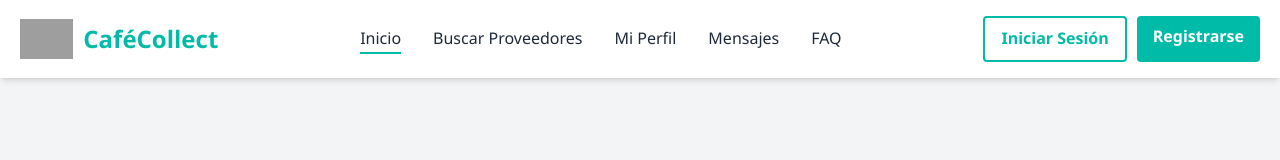
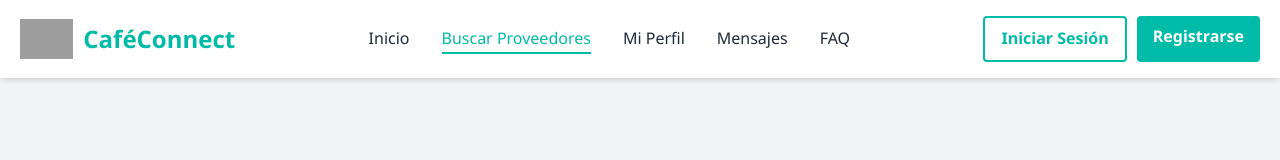
Before and after one commit to YaelAguilar/cafe-backend-react, a React (Vite) app: page /search in a window 1280 px wide. Shown: the top 160 px of the page. Built offline with nearby package versions, Linux system fonts and the light colour scheme; grey boxes are pictures that could not be loaded.

Commit message:
[FIX]  header state

```diff
--- a/src/components/Header.jsx
+++ b/src/components/Header.jsx
@@ -1,14 +1,20 @@
 "use client"
 
 import { useState } from "react"
-import { Link } from "react-router-dom"
+import { Link, useLocation } from "react-router-dom"
 import { Menu } from "lucide-react"
 
 function Header() {
   const [isMenuOpen, setIsMenuOpen] = useState(false)
+  const location = useLocation() // Obtener la ubicación actual
 
   const toggleMenu = () => {
     setIsMenuOpen(!isMenuOpen)
+  }
+
+  // Función para determinar si un link está activo
+  const isActive = (path) => {
+    return location.pathname === path
   }
 
   return (
@@ -20,7 +26,7 @@ function Header() {
             alt="Logo"
             className="h-10 mr-2.5"
           />
-          <h1 className="text-2xl font-bold text-teal-500">CaféCollect</h1>
+          <h1 className="text-2xl font-bold text-teal-500">CaféConnect</h1>
         </div>
 
         <nav className="hidden md:block">
@@ -28,7 +34,9 @@ function Header() {
             <li className="mx-4">
               <Link
                 to="/"
-                className="text-gray-800 font-medium hover:text-teal-500 relative after:content-[''] after:absolute after:bottom-[-5px] after:left-0 after:w-full after:h-0.5 after:bg-teal-500"
+                className={`text-gray-800 font-medium hover:text-teal-500 relative after:content-[''] after:absolute after:bottom-[-5px] after:left-0 after:h-0.5 after:bg-teal-500 after:transition-all ${
+                  isActive("/") ? "text-teal-500 after:w-full" : "after:w-0 hover:after:w-full"
+                }`}
               >
                 Inicio
               </Link>
@@ -36,7 +44,9 @@ function Header() {
             <li className="mx-4">
               <Link
                 to="/search"
-                className="text-gray-800 font-medium hover:text-teal-500 relative after:content-[''] after:absolute after:bottom-[-5px] after:left-0 after:w-0 after:h-0.5 after:bg-teal-500 hover:after:w-full after:transition-all"
+                className={`text-gray-800 font-medium hover:text-teal-500 relative after:content-[''] after:absolute after:bottom-[-5px] after:left-0 after:h-0.5 after:bg-teal-500 after:transition-all ${
+                  isActive("/search") ? "text-teal-500 after:w-full" : "after:w-0 hover:after:w-full"
+                }`}
               >
                 Buscar Proveedores
               </Link>
@@ -44,7 +54,9 @@ function Header() {
             <li className="mx-4">
               <Link
                 to="/profile"
-                className="text-gray-800 font-medium hover:text-teal-500 relative after:content-[''] after:absolute after:bottom-[-5px] after:left-0 after:w-0 after:h-0.5 after:bg-teal-500 hover:after:w-full after:transition-all"
+                className={`text-gray-800 font-medium hover:text-teal-500 relative after:content-[''] after:absolute after:bottom-[-5px] after:left-0 after:h-0.5 after:bg-teal-500 after:transition-all ${
+                  isActive("/profile") ? "text-teal-500 after:w-full" : "after:w-0 hover:after:w-full"
+                }`}
               >
                 Mi Perfil
               </Link>
@@ -52,7 +64,9 @@ function Header() {
             <li className="mx-4">
               <Link
                 to="/messages"
-                className="text-gray-800 font-medium hover:text-teal-500 relative after:content-[''] after:absolute after:bottom-[-5px] after:left-0 after:w-0 after:h-0.5 after:bg-teal-500 hover:after:w-full after:transition-all"
+                className={`text-gray-800 font-medium hover:text-teal-500 relative after:content-[''] after:absolute after:bottom-[-5px] after:left-0 after:h-0.5 after:bg-teal-500 after:transition-all ${
+                  isActive("/messages") ? "text-teal-500 after:w-full" : "after:w-0 hover:after:w-full"
+                }`}
               >
                 Mensajes
               </Link>
@@ -60,7 +74,9 @@ function Header() {
             <li className="mx-4">
               <Link
                 to="/faq"
-                className="text-gray-800 font-medium hover:text-teal-500 relative after:content-[''] after:absolute after:bottom-[-5px] after:left-0 after:w-0 after:h-0.5 after:bg-teal-500 hover:after:w-full after:transition-all"
+                className={`text-gray-800 font-medium hover:text-teal-500 relative after:content-[''] after:absolute after:bottom-[-5px] after:left-0 after:h-0.5 after:bg-teal-500 after:transition-all ${
+                  isActive("/faq") ? "text-teal-500 after:w-full" : "after:w-0 hover:after:w-full"
+                }`}
               >
                 FAQ
               </Link>
@@ -92,27 +108,42 @@ function Header() {
         <div className="md:hidden">
           <ul className="flex flex-col absolute top-[80px] left-0 w-full bg-white p-4 shadow-md z-50">
             <li className="py-2">
-              <Link to="/" className="text-gray-800 font-medium hover:text-teal-500">
+              <Link
+                to="/"
+                className={`text-gray-800 font-medium hover:text-teal-500 ${isActive("/") ? "text-teal-500" : ""}`}
+              >
                 Inicio
               </Link>
             </li>
             <li className="py-2">
-              <Link to="/search" className="text-gray-800 font-medium hover:text-teal-500">
+              <Link
+                to="/search"
+                className={`text-gray-800 font-medium hover:text-teal-500 ${isActive("/search") ? "text-teal-500" : ""}`}
+              >
                 Buscar Proveedores
               </Link>
             </li>
             <li className="py-2">
-              <Link to="/profile" className="text-gray-800 font-medium hover:text-teal-500">
+              <Link
+                to="/profile"
+                className={`text-gray-800 font-medium hover:text-teal-500 ${isActive("/profile") ? "text-teal-500" : ""}`}
+              >
                 Mi Perfil
               </Link>
             </li>
             <li className="py-2">
-              <Link to="/messages" className="text-gray-800 font-medium hover:text-teal-500">
+              <Link
+                to="/messages"
+                className={`text-gray-800 font-medium hover:text-teal-500 ${isActive("/messages") ? "text-teal-500" : ""}`}
+              >
                 Mensajes
               </Link>
             </li>
             <li className="py-2">
-              <Link to="/faq" className="text-gray-800 font-medium hover:text-teal-500">
+              <Link
+                to="/faq"
+                className={`text-gray-800 font-medium hover:text-teal-500 ${isActive("/faq") ? "text-teal-500" : ""}`}
+              >
                 FAQ
               </Link>
             </li>
```
